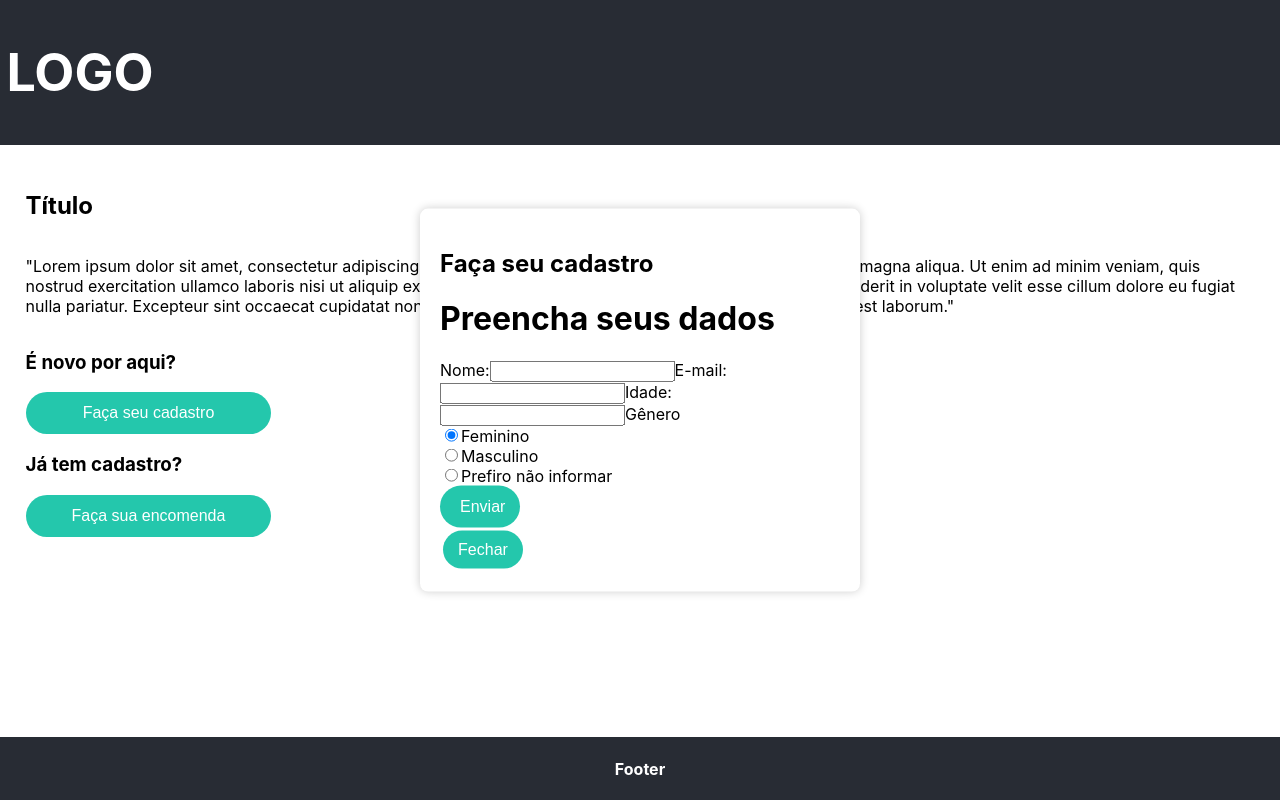
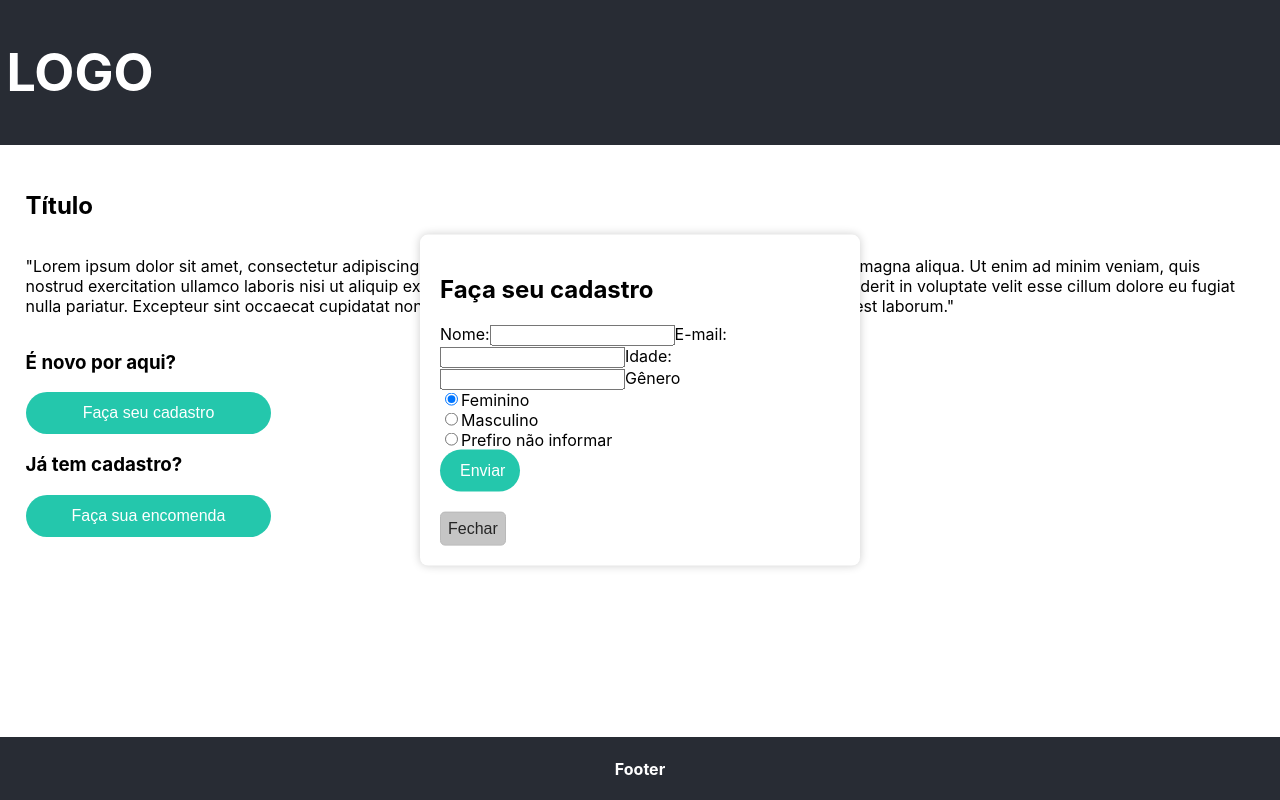
Before and after one commit to casscannelle/hoc-reactform, a React (Create React App) app: page / in a window 1280 px wide. Both pictures are taken after a click on the button "Faça seu cadastro". Built offline with nearby package versions, Linux system fonts and the light colour scheme.

Commit message:
ajustes inputs

```diff
--- a/src/App.css
+++ b/src/App.css
@@ -76,3 +76,22 @@
 .btn-modal:hover {
   background-color: rgba(46, 143, 127, 0.808);
 }
+
+.btn-modal-fechar {
+  font-size: 1rem;
+  align-items: center;
+  color: #252525;
+  border: 1px solid rgb(185, 185, 185);
+  border-radius: 5px;
+  background-color: rgba(185, 185, 185, 0.822);
+  cursor: pointer;
+  margin-bottom: 0;
+  padding: 7px 7px;
+  margin-top: 20px;
+}
+
+.error-message {
+  font-size: smaller;
+  color: red;
+
+}
--- a/src/components/FormEncomenda/FormEncomenda.js
+++ b/src/components/FormEncomenda/FormEncomenda.js
@@ -84,7 +84,6 @@ const FormEncomenda = () => {
     <div className='container-wrapper'>
       <div className='container-form'>
         <form>
-        <h1 className='form_h1'>Preencha seus dados</h1>
         <label>Nome:</label>
         <input className='form_input' type="text" name="nome" value={inputValue.nome} onChange={handleChange} required />
         {showAnswers || !errors.nome ? null : <p className="error-message">{errors.nome}</p>}
@@ -103,6 +102,16 @@ const FormEncomenda = () => {
         <div>
           <input type='radio' name="produto" value="Mousse" id="mousse" checked={inputValue.produto === "Mousse"} onChange={handleChange} />
           <label htmlFor="mousse">Mousse</label>
+        </div>
+
+        <div>
+        <label>Sabor:
+            <select name="sabor">
+                <option value="Chocolate">Chocolate</option>
+                <option value="Baunilha">Baunilha</option>
+                <option value="Morango">Morango</option>
+            </select>
+        </label>
         </div>
         {showAnswers || !errors.produto ? null : <p className="error-message">{errors.produto}</p>}
         <button className='btn' type="submit" onClick={handleSubmit}>
--- a/src/components/FormInscricao/FormInscricao.js
+++ b/src/components/FormInscricao/FormInscricao.js
@@ -90,7 +90,6 @@ function FormInscricao() {
     <div className='container-wrapper'>
       <div className='container-form'>
         <form>
-        <h1 className='form_h1'>Preencha seus dados</h1>
         <label>Nome:</label>
         <input className='form_input' type="text" name="nome" value={inputValue.nome} onChange={handleChange} required />
         {showAnswers || !errors.nome ? null : <p className="error-message">{errors.nome}</p>}
--- a/src/components/Modal/Modal.js
+++ b/src/components/Modal/Modal.js
@@ -51,7 +51,7 @@ const Modal = () => {
           <div className="modal-content">
             <h2>Faça seu cadastro</h2>
             <FormInscricao />
-            <button className='btn-modal' onClick={cadastroModal.closeModal}>Fechar</button>
+            <button className='btn-modal-fechar' onClick={cadastroModal.closeModal}>Fechar</button>
           </div>
         </div>
       )}
@@ -59,9 +59,10 @@ const Modal = () => {
       {encomendaModal.isOpen && (
         <div className="modal">
           <div className="modal-content">
+            <button className='btn-modal-fechar' onClick={encomendaModal.closeModal}>×</button>
             <h2>Faça sua encomenda</h2>
             <FormEncomenda />
-            <button className='btn-modal' onClick={encomendaModal.closeModal}>Fechar</button>
+
           </div>
         </div>
       )}
```
